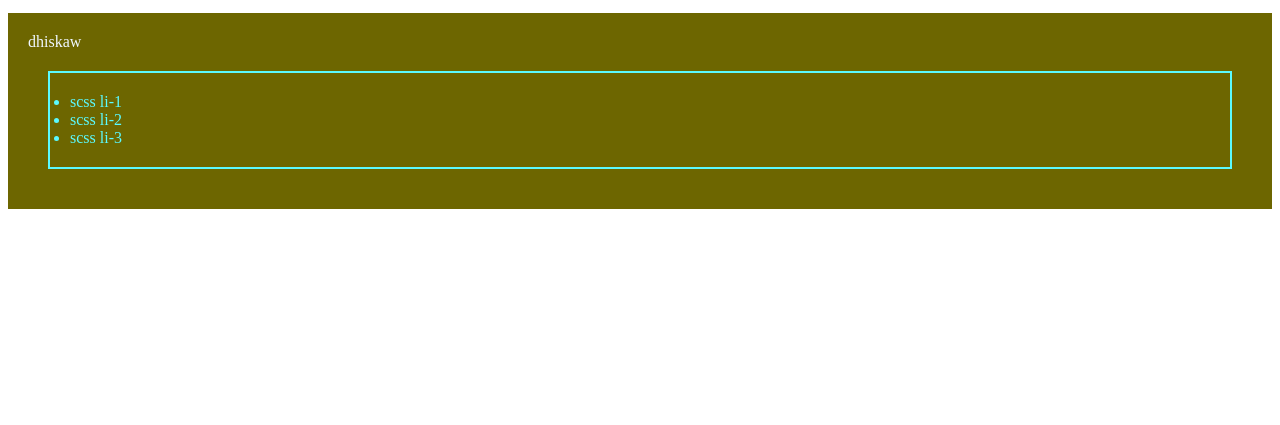
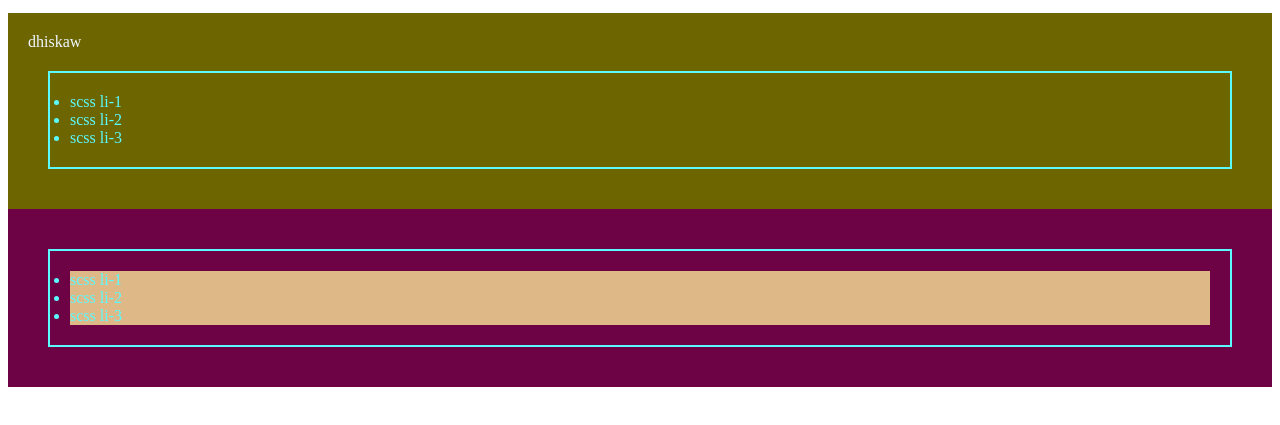
Before and after one commit to mdmahamudullah/Explore-Scss, a plain HTML site: page index.html in a window 1280 px wide. Shown: the part 101-526 px from the top of the page. Drawn offline with Linux system fonts and the light colour scheme.

Commit message:
try nested query

```diff
--- a/css/style.scss
+++ b/css/style.scss
@@ -18,3 +18,17 @@ ul{
 
     color: $primary-color;
 }
+
+nav{
+    padding: 20px;
+    background: rgb(109, 3, 68);
+    ul{
+        padding: 20px;
+        border: 2px solid $primary-color;
+
+        li{
+            background-color: burlywood;
+
+        }
+    }
+}
--- a/index.html
+++ b/index.html
@@ -21,6 +21,13 @@
         </ul>
     </div>
 
+    <nav>
+        <ul>
+            <li>scss li-1</li>
+            <li>scss li-2</li>
+            <li>scss li-3</li>
+        </ul>
+    </nav>
 </body>
 
 </html>
```
Also changed, not shown: css/style.css, 1 other file.
